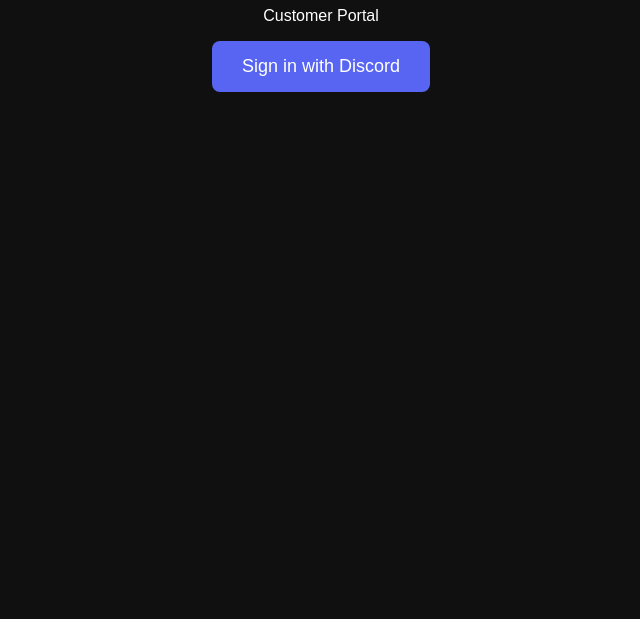
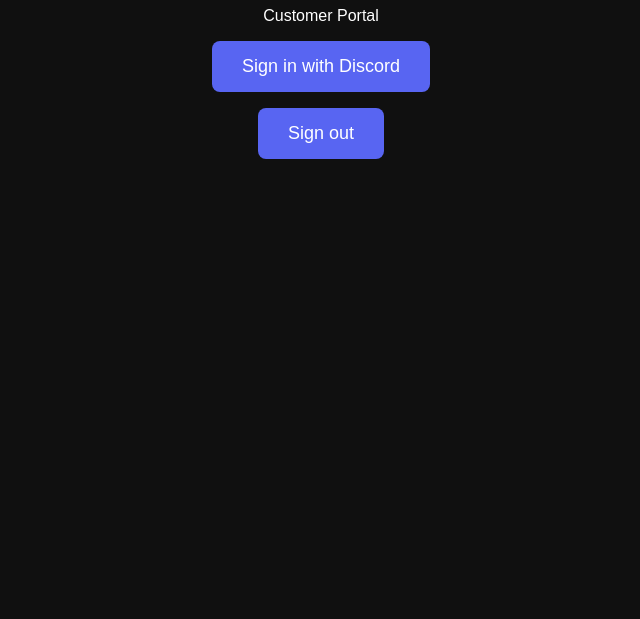
Before and after one commit to ivanlpz562-del/license-manager, a plain HTML site: page index.html in a window 1280 px wide. Shown: the part 181-800 px from the top of the page, without its empty margins (319-959 px from the left). Drawn offline with nearby package versions, Linux system fonts and the light colour scheme.

Commit message:
Update index.html

```diff
--- a/index.html
+++ b/index.html
@@ -27,7 +27,8 @@
   <p>Customer Portal</p>
   <button onclick="login()">Sign in with Discord</button>
 <p id="login-status"></p>
-  <script><button onclick="logout()">Sign out</button>
+  <button onclick="logout()">Sign out</button>
+    <script>
 const client = supabase.createClient(
   "https://zrnrbvwgxmbfcklzbjuo.supabase.co",
   "sb_publishable_SnqjrNH7-8yPD8Mg0C4Qag_YPph89dW"
```
